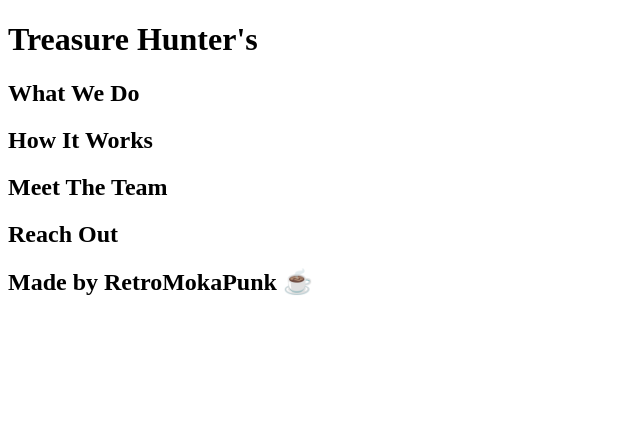
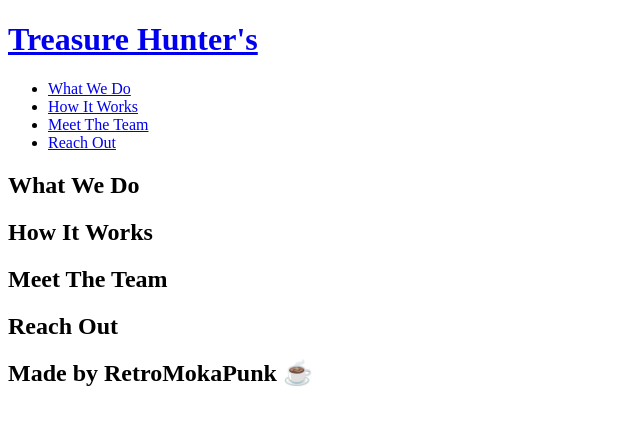
Before and after one commit to agustinxmtz/Treasure-Hunters, a plain HTML site: page index.html in a window 1280 px wide. Shown: the whole page, without its empty margins (0-640 px from the left). Drawn offline with Linux system fonts and the light colour scheme.

Commit message:
Added Nav elements

```diff
--- a/index.html
+++ b/index.html
@@ -8,7 +8,25 @@
 <body>
     <!-- Navigation -->
     <header>
-        <h1> Treasure Hunter's </h1>
+        <h1>
+            <a href = '/'> Treasure Hunter's </a>
+        </h1>
+        <nav>
+            <ul>
+                <li>
+                    <a href = '#what-we-do'> What We Do </a>
+                </li>
+                <li>
+                    <a href = '#how-it-works'> How It Works </a>
+                </li>
+                <li>
+                    <a href = '#meet-the-team'> Meet The Team </a>
+                </li>
+                <li>
+                    <a href = '#reach-out'> Reach Out </a>
+                </li>
+            </ul>
+        </nav>
     </header>
 
     <!-- hero/jumbotron -->
```
